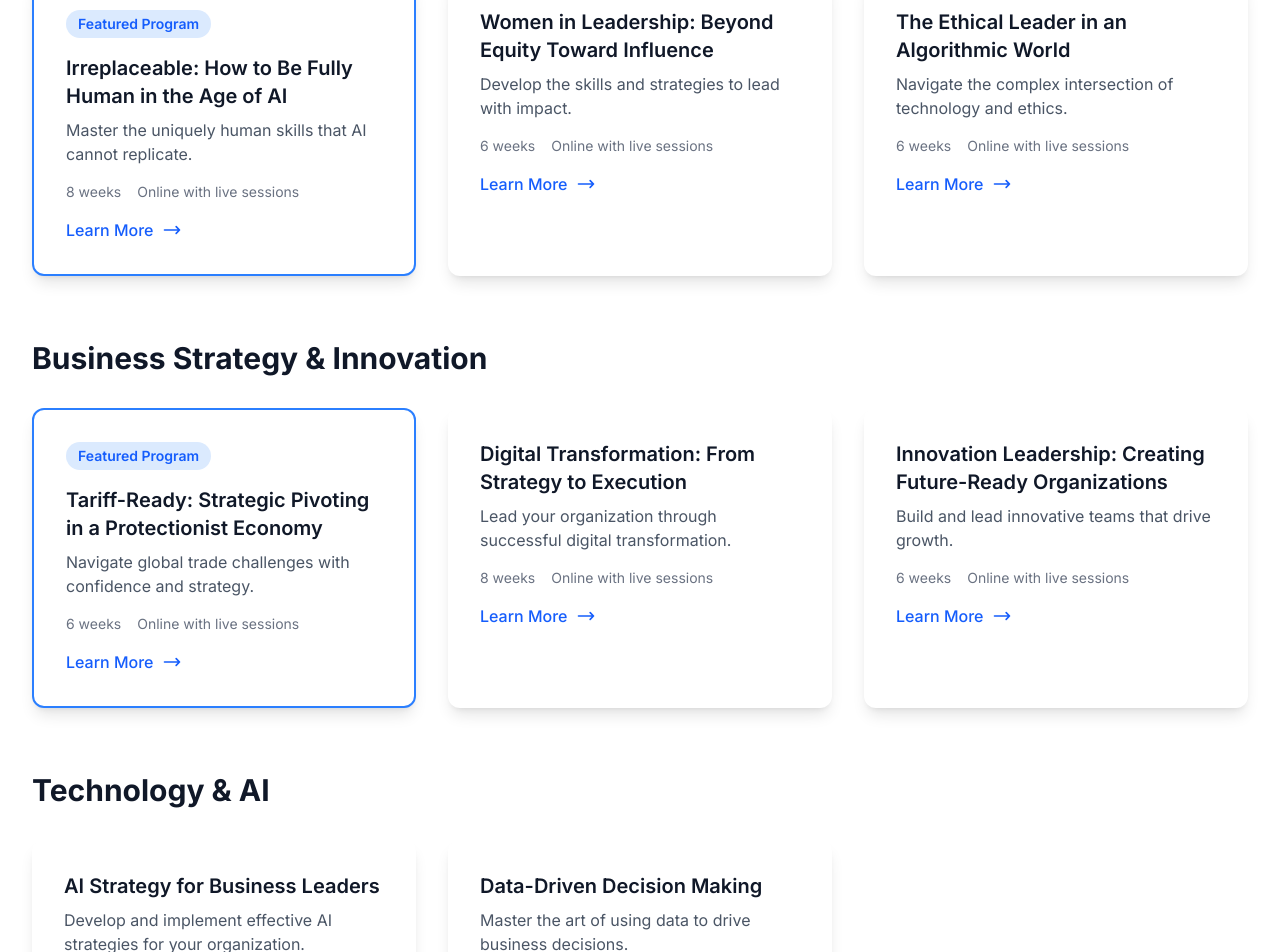
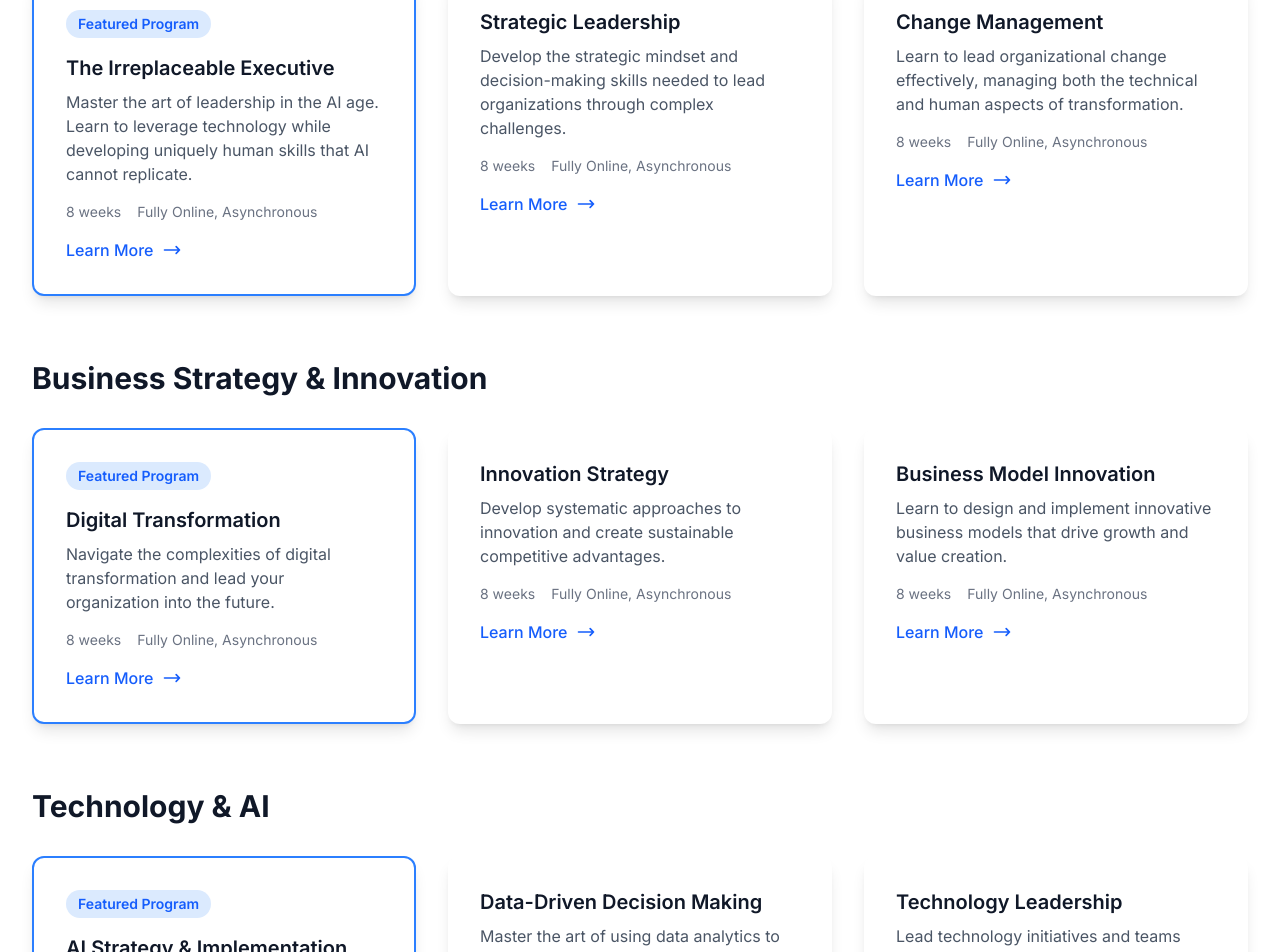
Before and after one commit to cyrusai17/edgentic2, a Next.js app in the folder edgentic2/: page /catalog in a window 1280 px wide. Shown: the part 560-1512 px from the top of the page. Built offline with nearby package versions, Linux system fonts and the light colour scheme.

Commit message:
Update all programs to 8 weeks duration and fully online asynchronous format

```diff
--- a/edgentic2/src/app/catalog/page.tsx
+++ b/edgentic2/src/app/catalog/page.tsx
@@ -9,28 +9,28 @@ export default function CourseCatalog() {
       category: "Leadership & Human Skills",
       courses: [
         {
-          title: "Irreplaceable: How to Be Fully Human in the Age of AI",
-          description: "Master the uniquely human skills that AI cannot replicate.",
+          title: "The Irreplaceable Executive",
+          description: "Master the art of leadership in the AI age. Learn to leverage technology while developing uniquely human skills that AI cannot replicate.",
           duration: "8 weeks",
-          format: "Online with live sessions",
-          link: "/programs/irreplaceable",
-          featured: true
+          format: "Fully Online, Asynchronous",
+          featured: true,
+          link: "/programs/irreplaceable"
         },
         {
-          title: "Women in Leadership: Beyond Equity Toward Influence",
-          description: "Develop the skills and strategies to lead with impact.",
-          duration: "6 weeks",
-          format: "Online with live sessions",
-          link: "#",
-          featured: false
+          title: "Strategic Leadership",
+          description: "Develop the strategic mindset and decision-making skills needed to lead organizations through complex challenges.",
+          duration: "8 weeks",
+          format: "Fully Online, Asynchronous",
+          featured: false,
+          link: "/programs/strategic-leadership"
         },
         {
-          title: "The Ethical Leader in an Algorithmic World",
-          description: "Navigate the complex intersection of technology and ethics.",
-          duration: "6 weeks",
-          format: "Online with live sessions",
-          link: "#",
-          featured: false
+          title: "Change Management",
+          description: "Learn to lead organizational change effectively, managing both the technical and human aspects of transformation.",
+          duration: "8 weeks",
+          format: "Fully Online, Asynchronous",
+          featured: false,
+          link: "/programs/change-management"
         }
       ]
     },
@@ -38,28 +38,28 @@ export default function CourseCatalog() {
       category: "Business Strategy & Innovation",
       courses: [
         {
-          title: "Tariff-Ready: Strategic Pivoting in a Protectionist Economy",
-          description: "Navigate global trade challenges with confidence and strategy.",
-          duration: "6 weeks",
-          format: "Online with live sessions",
-          link: "#",
-          featured: true
+          title: "Digital Transformation",
+          description: "Navigate the complexities of digital transformation and lead your organization into the future.",
+          duration: "8 weeks",
+          format: "Fully Online, Asynchronous",
+          featured: true,
+          link: "/programs/digital-transformation"
         },
         {
-          title: "Digital Transformation: From Strategy to Execution",
-          description: "Lead your organization through successful digital transformation.",
+          title: "Innovation Strategy",
+          description: "Develop systematic approaches to innovation and create sustainable competitive advantages.",
           duration: "8 weeks",
-          format: "Online with live sessions",
-          link: "#",
-          featured: false
+          format: "Fully Online, Asynchronous",
+          featured: false,
+          link: "/programs/innovation-strategy"
         },
         {
-          title: "Innovation Leadership: Creating Future-Ready Organizations",
-          description: "Build and lead innovative teams that drive growth.",
-          duration: "6 weeks",
-          format: "Online with live sessions",
-          link: "#",
-          featured: false
+          title: "Business Model Innovation",
+          description: "Learn to design and implement innovative business models that drive growth and value creation.",
+          duration: "8 weeks",
+          format: "Fully Online, Asynchronous",
+          featured: false,
+          link: "/programs/business-model-innovation"
         }
       ]
     },
@@ -67,20 +67,28 @@ export default function CourseCatalog() {
       category: "Technology & AI",
       courses: [
         {
-          title: "AI Strategy for Business Leaders",
-          description: "Develop and implement effective AI strategies for your organization.",
-          duration: "6 weeks",
-          format: "Online with live sessions",
-          link: "#",
-          featured: false
+          title: "AI Strategy & Implementation",
+          description: "Develop and execute AI strategies that create value while maintaining human-centric leadership.",
+          duration: "8 weeks",
+          format: "Fully Online, Asynchronous",
+          featured: true,
+          link: "/programs/ai-strategy"
         },
         {
           title: "Data-Driven Decision Making",
-          description: "Master the art of using data to drive business decisions.",
-          duration: "4 weeks",
-          format: "Online with live sessions",
-          link: "#",
-          featured: false
+          description: "Master the art of using data analytics to inform strategic decisions and drive organizational success.",
+          duration: "8 weeks",
+          format: "Fully Online, Asynchronous",
+          featured: false,
+          link: "/programs/data-driven-decision-making"
+        },
+        {
+          title: "Technology Leadership",
+          description: "Lead technology initiatives and teams while balancing innovation with business objectives.",
+          duration: "8 weeks",
+          format: "Fully Online, Asynchronous",
+          featured: false,
+          link: "/programs/technology-leadership"
         }
       ]
     }
--- a/edgentic2/src/app/executives/page.tsx
+++ b/edgentic2/src/app/executives/page.tsx
@@ -6,19 +6,27 @@ import Link from 'next/link';
 export default function ExecutivesPage() {
   const programs = [
     {
-      title: "Irreplaceable: How to Be Fully Human in the Age of AI",
-      description: "Master the uniquely human skills that AI cannot replicate.",
+      title: "The Irreplaceable Executive",
+      description: "Master the art of leadership in the AI age. Learn to leverage technology while developing uniquely human skills that AI cannot replicate.",
       duration: "8 weeks",
-      format: "Online with live sessions",
+      format: "Fully Online, Asynchronous",
       link: "/programs/irreplaceable",
       featured: true
     },
     {
-      title: "Tariff-Ready: Strategic Pivoting in a Protectionist Economy",
-      description: "Navigate global trade challenges with confidence and strategy.",
-      duration: "6 weeks",
-      format: "Online with live sessions",
-      link: "#",
+      title: "Digital Transformation",
+      description: "Navigate the complexities of digital transformation and lead your organization into the future.",
+      duration: "8 weeks",
+      format: "Fully Online, Asynchronous",
+      link: "/programs/digital-transformation",
+      featured: true
+    },
+    {
+      title: "AI Strategy & Implementation",
+      description: "Develop and execute AI strategies that create value while maintaining human-centric leadership.",
+      duration: "8 weeks",
+      format: "Fully Online, Asynchronous",
+      link: "/programs/ai-strategy",
       featured: true
     },
     {
@@ -392,9 +400,8 @@ export default function ExecutivesPage() {
                 >
                   <option value="">Select a program</option>
                   <option value="irreplaceable">Irreplaceable: How to Be Fully Human in the Age of AI</option>
-                  <option value="tariff-ready">Tariff-Ready: Strategic Pivoting in a Protectionist Economy</option>
-                  <option value="women-leadership">Women in Leadership: Beyond Equity Toward Influence</option>
-                  <option value="ethical-leader">The Ethical Leader in an Algorithmic World</option>
+                  <option value="digital-transformation">Digital Transformation</option>
+                  <option value="ai-strategy">AI Strategy & Implementation</option>
                   <option value="all">All Programs</option>
                 </select>
               </div>
```
